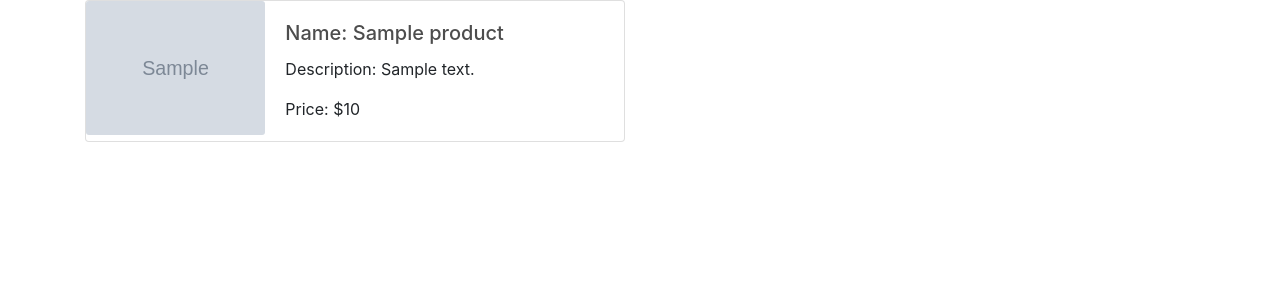
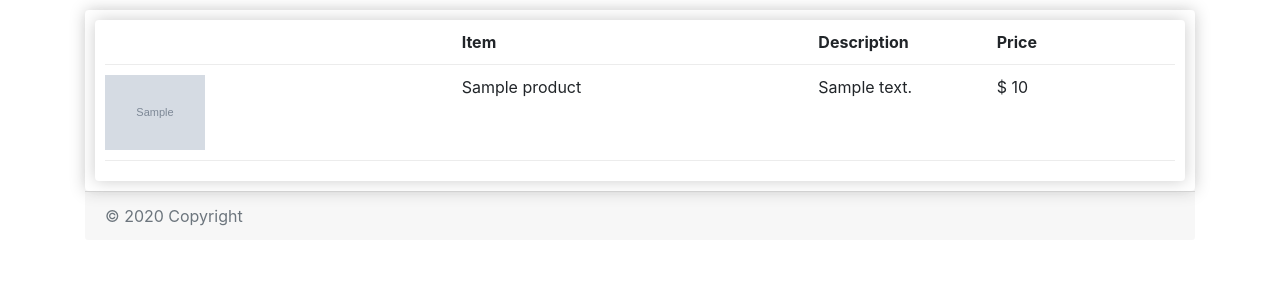
Before and after one commit to philipyap/p4-Yi-Cha, a Django app: page /product_details/1 in a window 1280 px wide. Shown: the part 56-356 px from the top of the page. Run offline with Django 3.2, Linux system fonts and the light colour scheme; tables that the repository leaves empty hold one stand-in row (values such as "Sample post"); grey boxes marked "Sample" are stand-in pictures; some libraries are stand-ins or nearby versions.

Commit message:
[css]home and product detail page

```diff
--- a/main_app/templates/main.html
+++ b/main_app/templates/main.html
@@ -89,4 +89,9 @@
     <script src="https://cdn.jsdelivr.net/npm/popper.js@1.16.1/dist/umd/popper.min.js" integrity="sha384-9/reFTGAW83EW2RDu2S0VKaIzap3H66lZH81PoYlFhbGU+6BZp6G7niu735Sk7lN" crossorigin="anonymous"></script>
     <script src="https://stackpath.bootstrapcdn.com/bootstrap/4.5.2/js/bootstrap.min.js" integrity="sha384-B4gt1jrGC7Jh4AgTPSdUtOBvfO8shuf57BaghqFfPlYxofvL8/KUEfYiJOMMV+rV" crossorigin="anonymous"></script>
 </body>
+<footer>
+    <div class="card-footer text-muted">
+        © 2020 Copyright
+    </div>
+</footer>
 </html>
--- a/main_app/templates/product.html
+++ b/main_app/templates/product.html
@@ -1,22 +1,23 @@
 {% extends 'main.html' %}
 {% load static %}
 {% block content %}
-
-<div class="card mb-3" style="max-width: 540px;">
-    <div class="row no-gutters">
-        <div class="col-md-4">
-            <img class="card-img" src="{{ product.image.url }}">
-        </div>
-        <div class="col-md-8">
-        <div class="card-body">
-            <h5 class="card-title">Name: {{product.name}}</h5>
-            <p class="card-text">Description: {{product.description}}</p>
-            <p class="card-text">Price: ${{product.price}}</p>
-
-        </div>
+<div class="row">
+    <div class="col-lg-12">
+        <div class="box-element">
+            <div class="box-element">
+				<div class="cart-row">
+					<div style="flex:2"></div>
+					<div style="flex:2"><strong>Item</strong></div>
+					<div style="flex:1"><strong>Description</strong></div>
+					<div style="flex:1"><strong>Price</strong></div>
+				</div>
+            <div class="cart-row">
+                <div style="flex:2"><img class="row-image" src="{{ product.image.url }}"></div>
+                <div style="flex:2"><p>{{product.name}}</p></div>
+                <div style="flex:1"><p>{{product.description}}</p></div>
+                <div style="flex:1"><p>$ {{product.price}}</p></div>
+            </div>
         </div>
     </div>
 </div>
-
-
 {% endblock %}
--- a/main_app/templates/profile.html
+++ b/main_app/templates/profile.html
@@ -2,7 +2,8 @@
 {% load static %}
 {% block content %}
 <h1>{{ username }}'s Profile Page</h1>
-<a href="{% url 'profile_update' username %}">Update Details</a>
+
+<a href="{% url 'profile_update' %}">Update Details</a>
 
 <br>
 <h5>Order History</h5>
--- a/main_app/urls.py
+++ b/main_app/urls.py
@@ -15,8 +15,8 @@ urlpatterns = [
     path('cart/add/<int:product_id>/', views.cart_add, name='cart_add'),
     path('cart/remove/<int:product_id>/', views.cart_remove, name='cart_remove'),
     path('create/', views.order_create, name='order_create'),
-    path('user/<username>/create', views.ProfileCreate.as_view(), name='profile_create'),
-    path('user/<username>/update', views.ProfileUpdate.as_view(), name='profile_update'),
-    path('user/<username>/<int:pk>/delete', views.OrderDelete.as_view(), name='order_delete')
+    path('user/<username>/<int:pk>/create/', views.ProfileCreate.as_view(), name='profile_create'),
+    path('user/<username>/<int:pk>/update/', views.ProfileUpdate.as_view(), name='profile_update'),
+    path('user/<username>/<int:pk>/delete/', views.OrderDelete.as_view(), name='order_delete')
 
 ]
--- a/main_app/views.py
+++ b/main_app/views.py
@@ -96,7 +96,7 @@ class ProfileCreate(CreateView):
         self.oblect.save()
         return '/user/'+self.request.user.username+'/'
 
-
+# @method_decorator(login_required, name='dispatch')
 class ProfileUpdate(UpdateView):
     model = UserProfile
     fields = ['first_name', 'last_name', 'phone', 'email']
@@ -105,12 +105,14 @@ class ProfileUpdate(UpdateView):
         self.object = form.save(commit=False) # don't post to the db until we say so
         self.object.save()
         return '/user/'+self.request.user.username+'/'
+        # return HttpResponseRedirect('/user/' + str(request.user.username))
 
 class OrderDelete(DeleteView):
     model = Order
 
     def get_success_url(self):
         return '/user/'+self.request.user.username+'/'
+
 
 ##### LOGIN VIEW
 def login_view(request):
```
Also changed, not shown: main_app/templates/home.html (+3 -6 lines).
